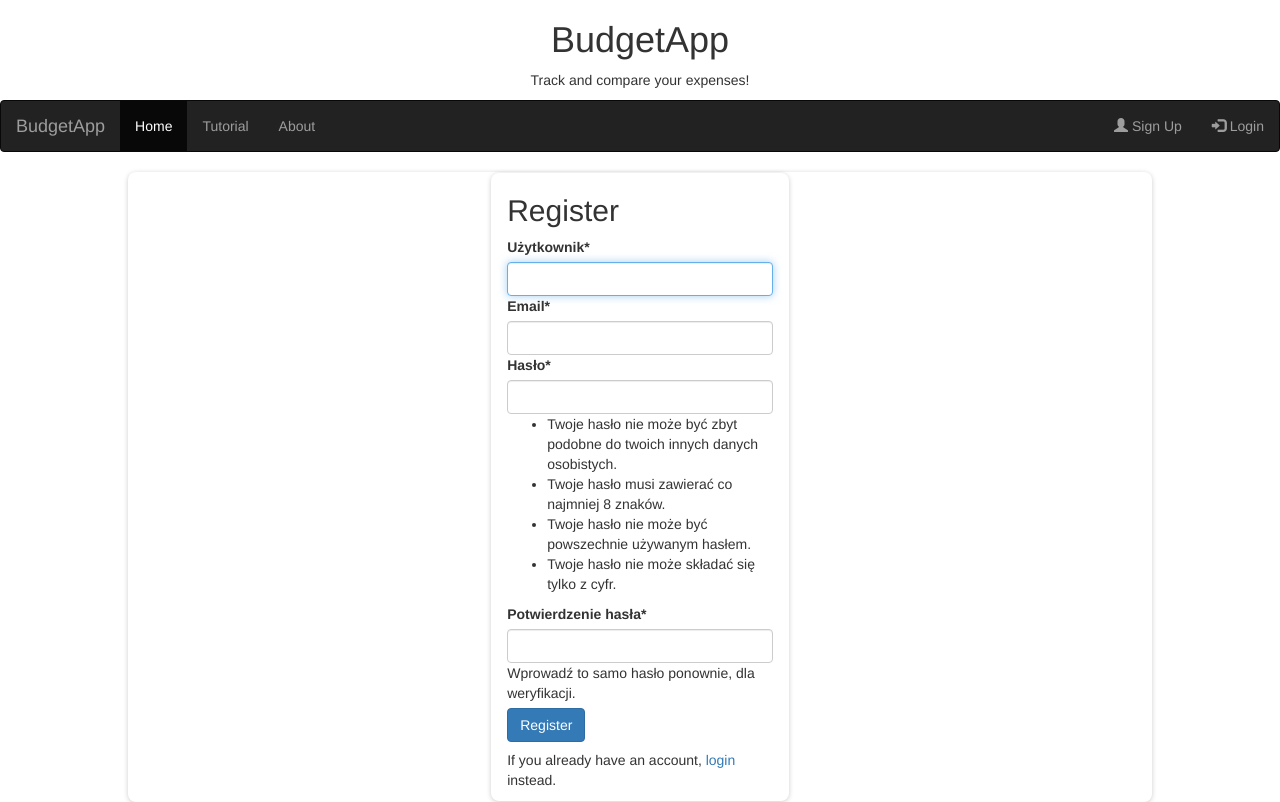
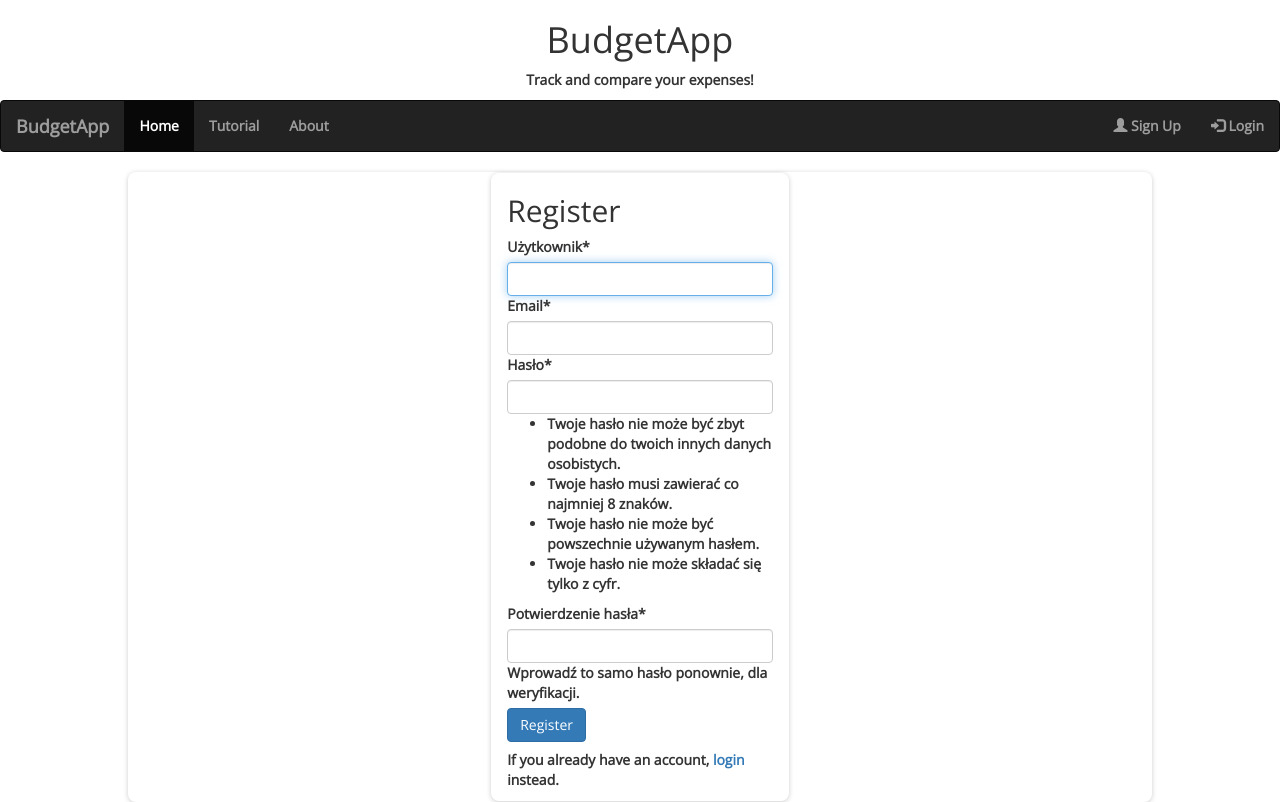
Before and after one commit to Tomz899/BudgetApp, a Django app: page /register/ in a window 1280 px wide. Run offline with Django 3.2, Linux system fonts and the light colour scheme; some libraries are stand-ins or nearby versions.

Commit message:
New font, added description to model

```diff
--- a/budget/models.py
+++ b/budget/models.py
@@ -22,3 +22,6 @@
     date_added = models.DateTimeField(default=timezone.now)
     user_expense = models.ForeignKey(User, on_delete=models.CASCADE, default="")
     income = models.FloatField(default=0)
+
+    def __str__(self):
+        return f"{self.category} ID: {self.id}"
--- a/budget/static/budget/style.css
+++ b/budget/static/budget/style.css
@@ -1,3 +1,10 @@
+@import url('https://fonts.googleapis.com/css2?family=Open+Sans&display=swap');
+
+body {
+  font-family: 'Open Sans', sans-serif;
+  font-weight: bold;
+}
+
 .container {
   height: auto;
   width: 80%;
--- a/budget/views.py
+++ b/budget/views.py
@@ -44,9 +44,9 @@
     if request.method == "POST" and "income" in request.POST:
         b_form = AddIncome(request.POST)
         if b_form.is_valid():
-            b_form = b_form.save(commit=False)
-            b_form.user_expense = request.user
-            b_form.date_added = timezone.now()
+            # b_form = b_form.save(commit=False)
+            # b_form.user_expense = request.user
+            # b_form.date_added = timezone.now()
             b_form.save()
             return HttpResponseRedirect(reverse("budget"))
 
```
Also changed, not shown: budget/migrations/0001_initial.py, budget/migrations/0002_auto_20211201_2008.py (deleted), budget/migrations/0003_auto_20220113_2104.py (deleted), budget/migrations/0004_auto_20220506_1510.py (deleted).
